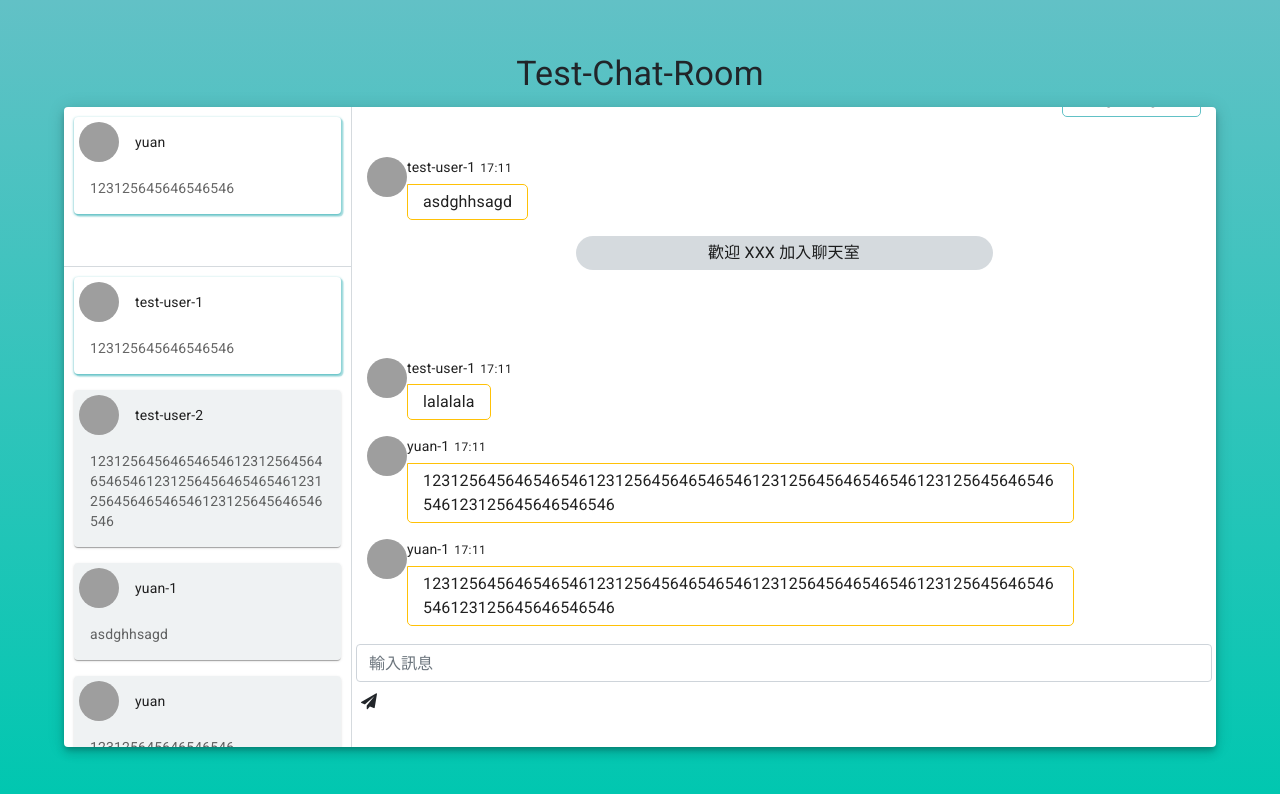
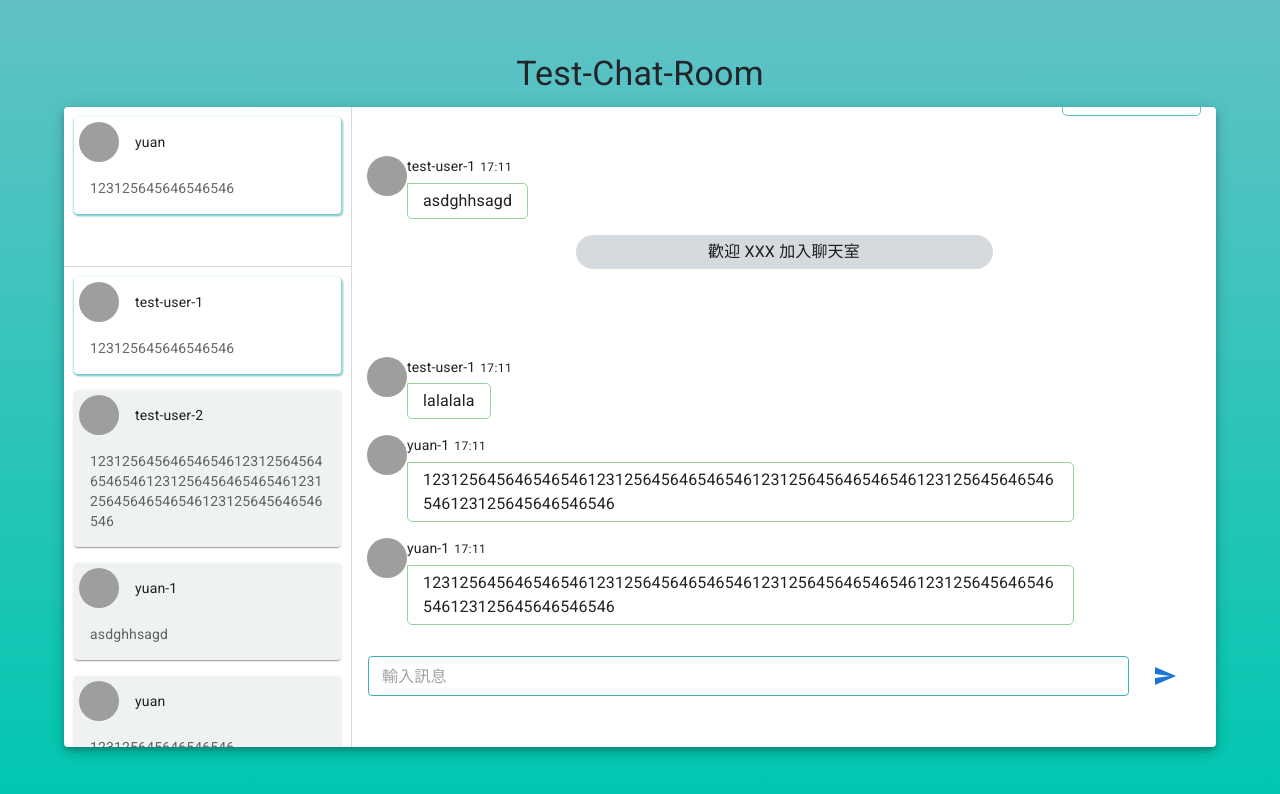
Before and after one commit to yuanchi17/react-socket-chartroom, a React (Vite) app: page / in a window 1280 px wide. Shown: the top 794 px of the page. Built offline with nearby package versions, Linux system fonts and the light colour scheme; no server answers; grey boxes are pictures that could not be loaded.

Commit message:
feat: [聊天室窗輸入框] 移除 bootstrap 改用 mui

```diff
--- a/package.json
+++ b/package.json
@@ -17,6 +17,7 @@
     "@emotion/react": "^11.11.1",
     "@emotion/styled": "^11.11.0",
     "@fontsource/roboto": "^5.0.8",
+    "@mui/icons-material": "^5.14.19",
     "@mui/material": "^5.12.2",
     "@testing-library/jest-dom": "^5.11.4",
     "@testing-library/react": "^11.1.0",
--- a/src/components/Chat/OtherMember.jsx
+++ b/src/components/Chat/OtherMember.jsx
@@ -23,7 +23,7 @@ const OtherMemberChat = ({ msg, member }) => {
         </Typography>
         <Box
           sx={{
-            border: theme => `solid 1px ${theme.yellow.main}`,
+            border: theme => `solid 1.8px ${theme.green.main}`,
             width: 'fit-content',
             padding: '5px 15px',
             borderRadius: '0 5px 5px 5px',
--- a/src/components/Chat/User.jsx
+++ b/src/components/Chat/User.jsx
@@ -2,7 +2,6 @@ import { Box, Grid, Typography } from '@mui/material'
 import React from 'react'
 
 const UserChat = ({ msg, user }) => {
-  console.log(msg)
   return (
     <Grid item sx={{ display: 'flex', flexFlow: 'column', textAlign: 'end' }}>
       <Typography variant='body2' gutterBottom>
--- a/src/index.scss
+++ b/src/index.scss
@@ -122,7 +122,8 @@ body {
   }
 }
 
-#member-other-list {
+#member-other-list,
+#msg-list {
   .time {
     color: #333;
     min-width: 33px;
--- a/src/pages/Chatroom.jsx
+++ b/src/pages/Chatroom.jsx
@@ -1,4 +1,6 @@
-import { Grid, Paper, Typography } from '@mui/material'
+import styled from '@emotion/styled'
+import SendIcon from '@mui/icons-material/Send'
+import { Grid, IconButton, Paper, TextField, Typography } from '@mui/material'
 import _ from 'lodash'
 import React, { useEffect, useState } from 'react'
 import AlertChat from '../components/Chat/Alert'
@@ -7,6 +9,21 @@ import UserChat from '../components/Chat/User'
 import MemberList from '../components/Member/List'
 import { useApp } from '../context/appContext'
 import socket from '../socket'
+
+const TextFieldStyled = styled(TextField)(({ theme }) => ({
+  boxShadow: 'none',
+  '& .MuiOutlinedInput-root': {
+    '& fieldset': {
+      borderColor: theme.primary.main,
+    },
+    '&:hover fieldset': {
+      borderColor: theme.primary.main,
+    },
+    '&.Mui-focused fieldset': {
+      borderColor: theme.primary.main,
+    },
+  },
+}))
 
 const Chatroom = () => {
   const { dispatch, user, msgs, otherUsers } = useApp()
@@ -40,7 +57,7 @@ const Chatroom = () => {
 
   useEffect(() => {
     // 有訊息新增時滾輪自動到最底部
-    const d = document.getElementById('chat-view')
+    const d = document.getElementById('msg-list')
     d.scrollTop = d.scrollHeight
   }, [msgs])
 
@@ -81,7 +98,7 @@ const Chatroom = () => {
           </Grid>
           <Grid item xs={12} sm={9} sx={{ height: '100%' }}>
             <Grid container direction='column' sx={{ height: '100%' }}>
-              <Grid item md={10} id='chat-view' sx={{ overflow: 'auto', padding: '15px' }}>
+              <Grid id='msg-list' item md={10} sx={{ overflow: 'auto', padding: '15px' }}>
                 <Grid container direction='column' spacing={2} sx={{ overflowWrap: 'anywhere' }}>
                   {msgs.map((msg, index) => {
                     switch (msg.type) {
@@ -97,52 +114,33 @@ const Chatroom = () => {
                   })}
                 </Grid>
               </Grid>
-              <Grid item md={2}>
+              <Grid item md={2} sx={{ padding: 2 }}>
                 <form
-                  className='input-area mt-auto mb-1'
+                  className='input-area mt-auto'
                   onSubmit={e => {
                     e.preventDefault()
                     btnSend()
                   }}
                 >
-                  <div className='input-group flex-nowrap'>
-                    <input
-                      autoFocus
-                      className='form-control m-1'
-                      placeholder='輸入訊息'
-                      type='text'
-                      value={inputMsg}
-                      onChange={e => setInputMsg(e.target.value)}
-                    />
-                  </div>
-                  <button type='button' className='btn px-2 input-group-prepend' onClick={btnSend}>
-                    <i className='fa fa-paper-plane my-auto' />
-                  </button>
+                  <Grid container spacing={2} justifyContent='center' alignItems='center'>
+                    <Grid item md={11}>
+                      <TextFieldStyled
+                        fullWidth
+                        id='outlined-size-small'
+                        placeholder='輸入訊息'
+                        size='small'
+                        value={inputMsg}
+                        onChange={e => setInputMsg(e.target.value)}
+                      />
+                    </Grid>
+                    <Grid item md={1}>
+                      <IconButton color='primary' aria-label='send message'>
+                        <SendIcon />
+                      </IconButton>
+                    </Grid>
+                  </Grid>
                 </form>
               </Grid>
-              {/* <div className='chat-area pb-2'>
-                <form
-                  className='input-area mt-auto mb-1'
-                  onSubmit={e => {
-                    e.preventDefault()
-                    btnSend()
-                  }}
-                >
-                  <div className='input-group flex-nowrap'>
-                    <input
-                      autoFocus
-                      className='form-control m-1'
-                      placeholder='輸入訊息'
-                      type='text'
-                      value={inputMsg}
-                      onChange={e => setInputMsg(e.target.value)}
-                    />
-                  </div>
-                  <button type='button' className='btn px-2 input-group-prepend' onClick={btnSend}>
-                    <i className='fa fa-paper-plane my-auto' />
-                  </button>
-                </form>
-              </div> */}
             </Grid>
           </Grid>
         </Grid>
--- a/src/utils/theme-color.js
+++ b/src/utils/theme-color.js
@@ -13,6 +13,10 @@ const COLOR = {
   },
   yellow: {
     main: '#ffc107',
+    contrastText: 'white',
+  },
+  green: {
+    main: '#9ad29c',
     contrastText: 'white',
   },
   secondary: {
```
Also changed, not shown: 1 other file (tests, documents, lock files or other folders).
